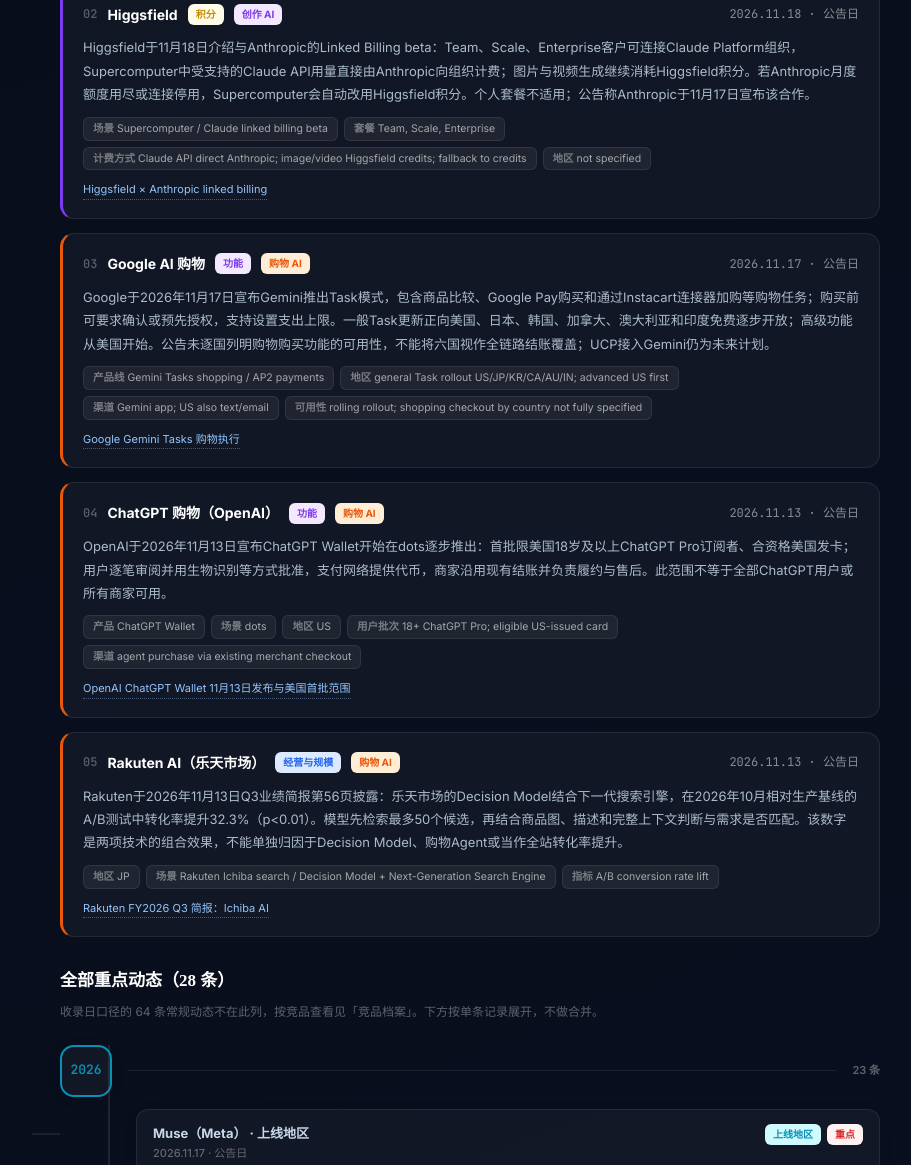
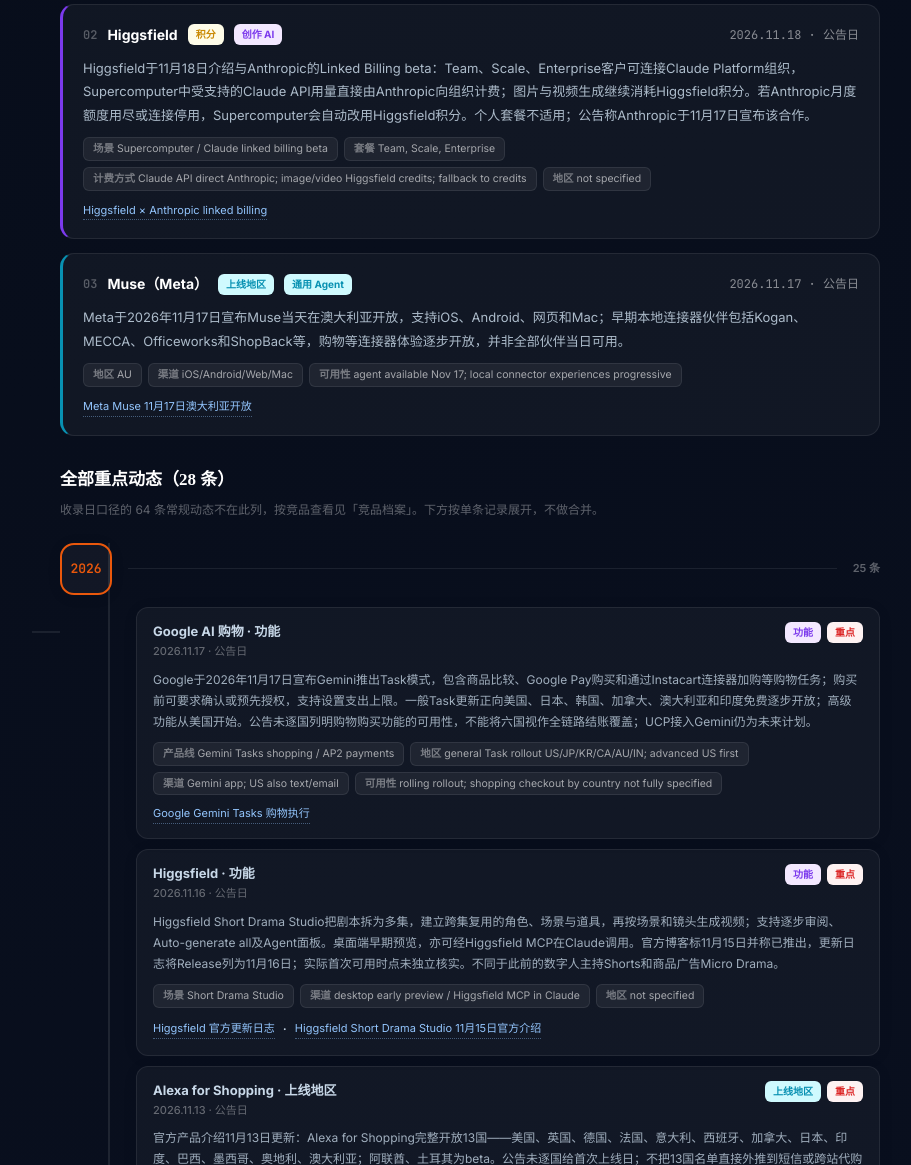
Before and after one commit to ailiuliuliu/competitor-watch, a plain HTML site: page index.html in a window 1280 px wide. Shown: the part 773-1938 px from the top of the page, without its empty margins (170-1081 px from the left). Drawn offline with Linux system fonts and the light colour scheme.

Commit message:
重要新闻改为每日评分入选最多三条

```diff
--- a/index.html
+++ b/index.html
@@ -444,6 +444,8 @@ function buildStories(events) {
       stories.push({
         product_id: items[0].product_id,
         date: items[0].date,
+        recorded_at: items.reduce((v, e) => (e.recorded_at || '') > v ? e.recorded_at : v, ''),
+        featured_rank: Math.min(...items.map((e) => e.featured_rank || Infinity)),
         date_role: items.reduce(
           (r, e) => ((ROLE_RANK[e.date_role] ?? 9) < (ROLE_RANK[r] ?? 9) ? e.date_role : r),
           items[0].date_role,
@@ -453,28 +455,27 @@ function buildStories(events) {
       });
     });
   });
-  return stories.sort((a, b) => (b.date || '').localeCompare(a.date || ''));
+  return stories.sort((a, b) => {
+    const aFeatured = Number.isFinite(a.featured_rank);
+    const bFeatured = Number.isFinite(b.featured_rank);
+    if (aFeatured !== bFeatured) return aFeatured ? -1 : 1;
+    if (aFeatured) {
+      const byScan = (b.recorded_at || '').localeCompare(a.recorded_at || '');
+      if (byScan) return byScan;
+      if (a.featured_rank !== b.featured_rank) return a.featured_rank - b.featured_rank;
+    }
+    return (b.date || '').localeCompare(a.date || '');
+  });
 }
 
-// 前 n 个坑先保证竞品不重复；竞品凑不满时，再由同竞品的次新故事补位。
+// 新规则按扫描轮次和评分名次排序，首页仅展示前三条公告。
 function pickTop(stories, n) {
-  const top = [];
-  const rest = [];
-  stories.forEach((s) => {
-    if (top.length < n && !top.some((t) => t.product_id === s.product_id)) top.push(s);
-    else rest.push(s);
-  });
-  while (top.length < n) {
-    const i = rest.findIndex((s) => top.some((t) => t.product_id === s.product_id));
-    if (i < 0) break;
-    top.push(rest.splice(i, 1)[0]);
-  }
-  return top.sort((a, b) => (b.date || '').localeCompare(a.date || ''));
+  return stories.slice(0, n);
 }
 
 function renderLatest() {
   const imp = D.events.filter((e) => e.important);
-  const top = pickTop(buildStories(imp.filter((e) => e.top_eligible !== false)), 5);
+  const top = pickTop(buildStories(imp.filter((e) => e.top_eligible !== false)), 3);
   const shown = new Set(top.flatMap((s) => s.items.map((e) => e.id)));
   const archive = imp.filter((e) => !shown.has(e.id));
   const recordedOnly = D.events.filter((e) => e.date_role === 'recorded' && !e.important).length;
@@ -491,8 +492,8 @@ function renderLatest() {
       </div>
     </div></div>
 
-    <div class="section-title">最新 ${top.length} 条重点动态</div>
-    <div class="section-note">同一天、指向同一来源的多个维度并为一条；不同竞品优先各占一席，凑不满时由次新动态补位。按公告日排序，缺失时退回生效日或收录日。</div>
+    <div class="section-title">重要新闻 · 最新 ${top.length} 条</div>
+    <div class="section-note">2026-11-20起，每轮从已核实动态中按业务相关性、变化强度和影响范围评分，最多选3条；优先展示最近扫描轮次的入选新闻。旧记录保留原分级。同一天、同来源的多个维度并为一条；卡片日期优先显示公告日，缺失时退回生效日或收录日。</div>
     <div class="top-list">${top.map((s, i) => topCard(s, i)).join('')}</div>
 
     <div class="section-title">全部重点动态（${imp.length} 条）</div>
```
